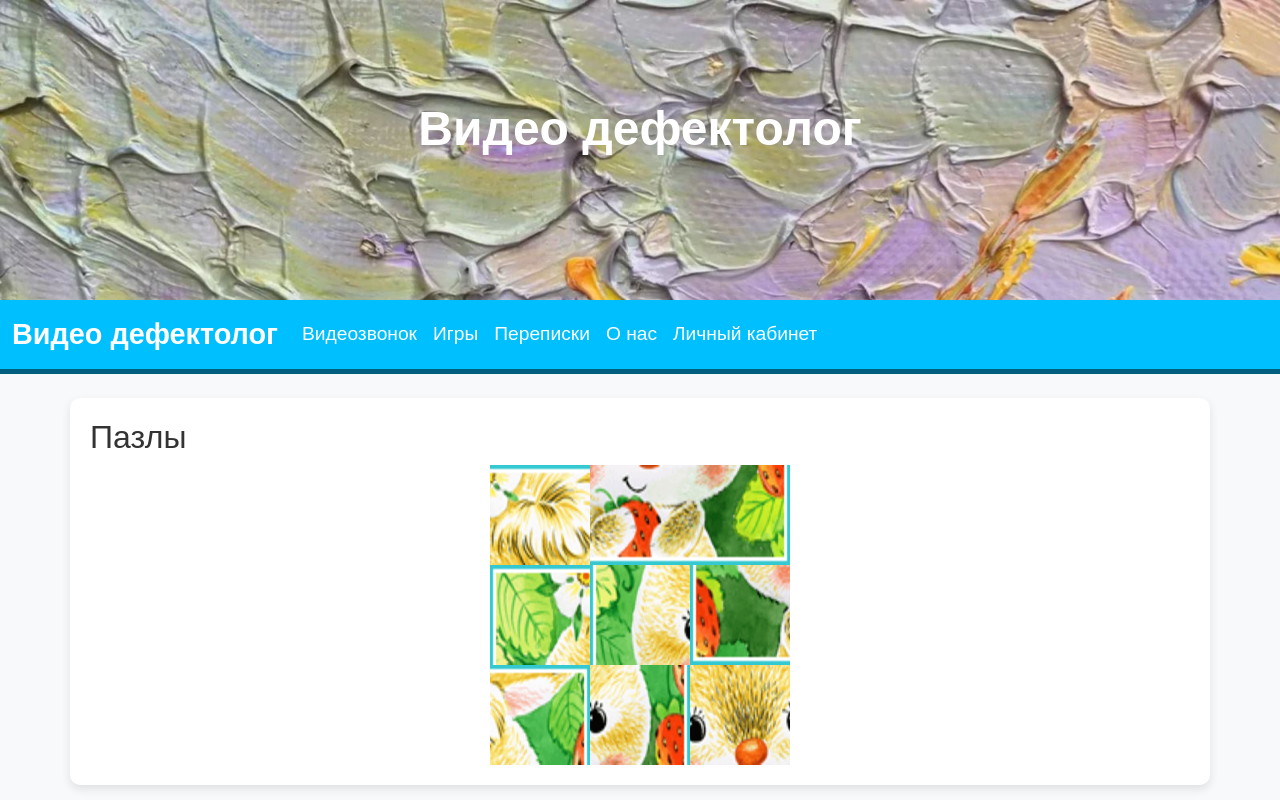
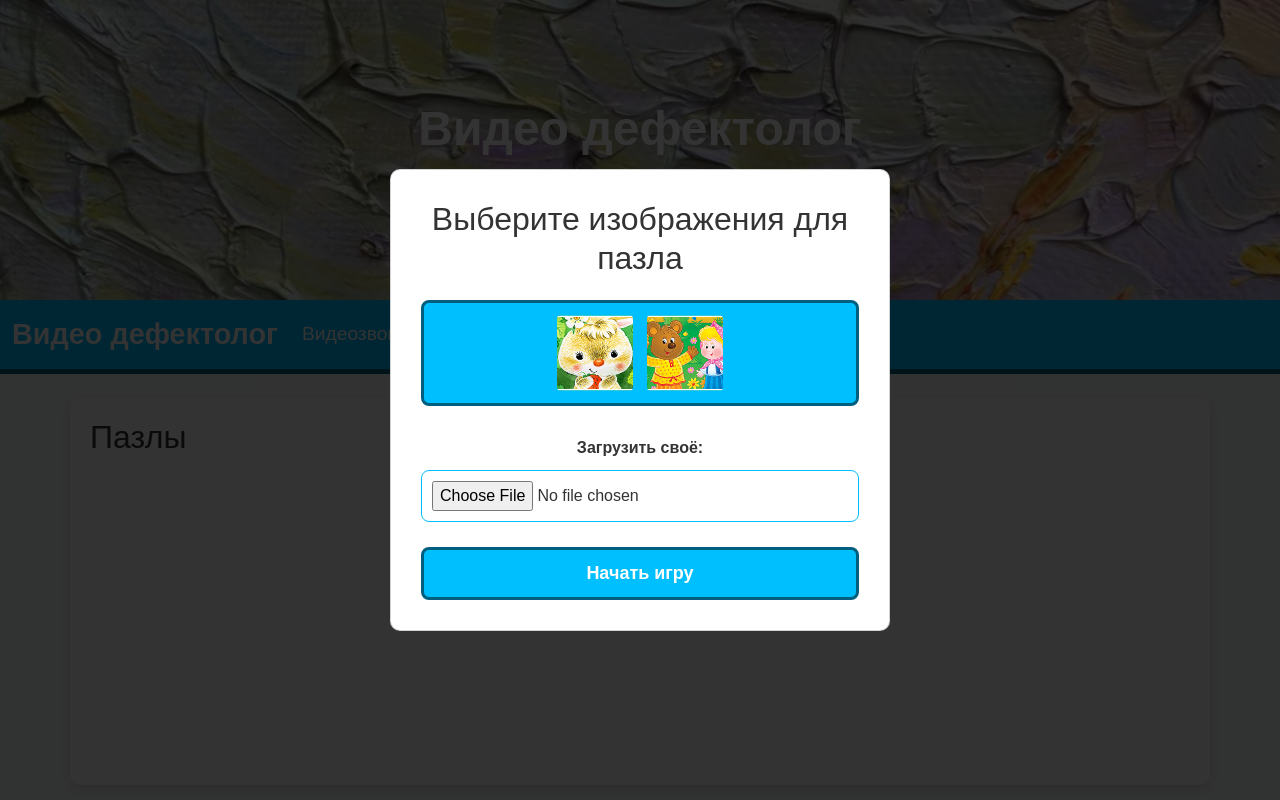
Before and after one commit to timoncraus/VideoDef, a Django app: page /games/puzzles/ in a window 1280 px wide. Run offline with Django 4.2, Linux system fonts and the light colour scheme.

Commit message:
Добавлено стартовое окно для пазлов с возможностью загрузить своё изображение. Немного изменён внешний вид пазла

```diff
--- a/videodef/static/css/game/puzzles.css
+++ b/videodef/static/css/game/puzzles.css
@@ -10,11 +10,22 @@
 .puzzle-piece {
     width: 100px;
     height: 100px;
-    background-image: url("/static/images/puzzle_test.png");
     background-size: 300px 300px;
     position: absolute;
-    transition: left 0.2s, top 0.2s;
+    transition: left 0.2s, top 0.2s, box-shadow 0.2s;
     cursor: pointer;
+    border: 1px solid rgba(255, 255, 255, 0.6);
+    box-shadow: 0 0 3px rgba(0, 0, 0, 0.4);
+    border-radius: 4px;
+}
+
+.puzzle-piece:hover {
+    box-shadow: 0 0 8px #0295c7;
+}
+
+.puzzle-piece.selected {
+    border: 2px solid #005f7f;
+    box-shadow: 0 0 12px #005f7f;
 }
 
 #piece-1  { background-position: 0   0; }
@@ -29,10 +40,83 @@
 
 #game-message {
     font-size: 1.5em;
-    color: #4CAF50;  /* Зеленый цвет */
-    background-color: #e8f5e9;  /* Легкий зеленый фон */
+    color: #4CAF50;
+    background-color: #e8f5e9;
     padding: 20px;
     border-radius: 10px;
     box-shadow: 0 4px 6px rgba(0, 0, 0, 0.1);
     margin-top: 20px;
 }
+
+/* Стартовое окно */
+.modal {
+    position: fixed;
+    top: 0;
+    left: 0;
+    width: 100%;
+    height: 100%;
+    background: rgba(0,0,0,0.8);
+    display: flex;
+    align-items: center;
+    justify-content: center;
+    z-index: 1000;
+}
+
+.modal-content {
+    background: white;
+    padding: 30px;
+    border-radius: 10px;
+    text-align: center;
+    max-width: 500px;
+    width: 90%;
+}
+
+.preset-images {
+    display: flex;
+    justify-content: center;
+    background-color: #00bfff;
+    border: 3px solid #005f7f;
+    border-radius: 8px;
+    gap: 10px;
+    margin: 15px 0;
+    padding: 10px 0;
+}
+
+.preset {
+    width: 80px;
+    height: 80px;
+    object-fit: cover;
+    cursor: pointer;
+    border: 2px solid transparent;
+    border-radius: 6px;
+    transition: border 0.2s, transform 0.2s;
+}
+
+.preset:hover {
+    border-color: #00bfff;
+    transform: scale(1.05);
+}
+
+.preset.selected {
+    border: 4px solid;
+    border-color: #005f7f;
+    box-shadow: 0 0 10px #005f7f;
+}
+
+.upload-label {
+    display: block;
+    margin: 15px 0;
+    font-weight: bold;
+}
+
+#start-game {
+    padding: 10px 20px;
+    font-size: 1em;
+    background-color: #00bfff;
+    border: 3px solid #005f7f;
+    border-radius: 8px;
+    font-size: 18px;
+    font-weight: bold;
+    color: white;
+    cursor: pointer;
+}
--- a/videodef/static/js/game/puzzles.js
+++ b/videodef/static/js/game/puzzles.js
@@ -1,17 +1,17 @@
 document.addEventListener('DOMContentLoaded', () => {
-    const container = document.querySelector('.puzzle-container');
+    const modal = document.getElementById('start-modal');
+    const startBtn = document.getElementById('start-game');
+    const customInput = document.getElementById('custom-image');
+    const presets = document.querySelectorAll('.preset');
     const pieces = Array.from(document.querySelectorAll('.puzzle-piece'));
     const message = document.getElementById('game-message');
-
-    // Сетка 3x3
     const gridPositions = [
         [0, 0], [100, 0], [200, 0],
         [0, 100], [100, 100], [200, 100],
         [0, 200], [100, 200], [200, 200],
     ];
-
-    // Случайная расстановка индексов
-    let piecePositions = shuffle([...Array(9).keys()]);  // [0...8]
+    let piecePositions = shuffle([...Array(9).keys()]);
+    let selectedImage = '';
 
     function placePieces() {
         pieces.forEach((piece, idx) => {
@@ -21,7 +21,14 @@ document.addEventListener('DOMContentLoaded', () => {
         });
     }
 
-    // Перестановка по клику (двойной клик)
+    function shuffle(array) {
+        for (let i = array.length - 1; i > 0; i--) {
+            const j = Math.floor(Math.random() * (i + 1));
+            [array[i], array[j]] = [array[j], array[i]];
+        }
+        return array;
+    }
+
     let selectedPiece = null;
 
     pieces.forEach(piece => {
@@ -30,10 +37,9 @@ document.addEventListener('DOMContentLoaded', () => {
                 selectedPiece = piece;
                 piece.style.outline = '2px solid red';
             } else if (selectedPiece === piece) {
-                selectedPiece.style.outline = '';
+                piece.style.outline = '';
                 selectedPiece = null;
             } else {
-                // Обмен позиций
                 swapPieces(selectedPiece, piece);
                 selectedPiece.style.outline = '';
                 selectedPiece = null;
@@ -56,13 +62,37 @@ document.addEventListener('DOMContentLoaded', () => {
         }
     }
 
-    function shuffle(array) {
-        for (let i = array.length - 1; i > 0; i--) {
-            const j = Math.floor(Math.random() * (i + 1));
-            [array[i], array[j]] = [array[j], array[i]];
+    // Обработка выбора изображения
+    presets.forEach(preset => {
+        preset.addEventListener('click', () => {
+            presets.forEach(p => p.classList.remove('selected'));
+            preset.classList.add('selected');
+            selectedImage = preset.dataset.src;
+        });
+    });
+
+    customInput.addEventListener('change', (e) => {
+        const file = e.target.files[0];
+        if (file) {
+            const reader = new FileReader();
+            reader.onload = () => {
+                selectedImage = reader.result;
+            };
+            reader.readAsDataURL(file);
         }
-        return array;
-    }
+    });
 
-    placePieces();
+    startBtn.addEventListener('click', () => {
+        if (!selectedImage) {
+            alert("Пожалуйста, выберите или загрузите изображение.");
+            return;
+        }
+
+        pieces.forEach(piece => {
+            piece.style.backgroundImage = `url("${selectedImage}")`;
+        });
+
+        modal.style.display = 'none';
+        placePieces();
+    });
 });
--- a/videodef/templates/game/puzzles.html
+++ b/videodef/templates/game/puzzles.html
@@ -1,11 +1,29 @@
 {% extends 'base.html' %}
 {% load static %}
-{% block style %}<link rel="stylesheet" href="{% static 'css\game\puzzles.css' %}" />{% endblock %}
+{% block style %}<link rel="stylesheet" href="{% static 'css/game/puzzles.css' %}" />{% endblock %}
 
 
 {% block page_name %}Пазлы{% endblock %}
 
 {% block content %}
+    <div id="start-modal" class="modal">
+        <div class="modal-content">
+            <h2>Выберите изображения для пазла</h2>
+
+            <div class="preset-images">
+                <img src="{% static 'images/puzzle_test.png' %}" class="preset" data-src="{% static 'images/puzzle_test.png' %}">
+                <img src="{% static 'images/masha-i-medvedi.png' %}" class="preset" data-src="{% static 'images/masha-i-medvedi.png' %}">
+            </div>
+
+            <label class="upload-label">
+                Загрузить своё:
+                <input type="file" id="custom-image" accept="image/*">
+            </label>
+
+            <button id="start-game">Начать игру</button>
+        </div>
+    </div>
+
     <div class="puzzle-container">
         {% for i in "123456789" %}
             <div class="puzzle-piece" id="piece-{{i}}" draggable="true" data-index="{{i}}">
```
Also changed, not shown: videodef/static/images/masha-i-medvedi.png (added).
